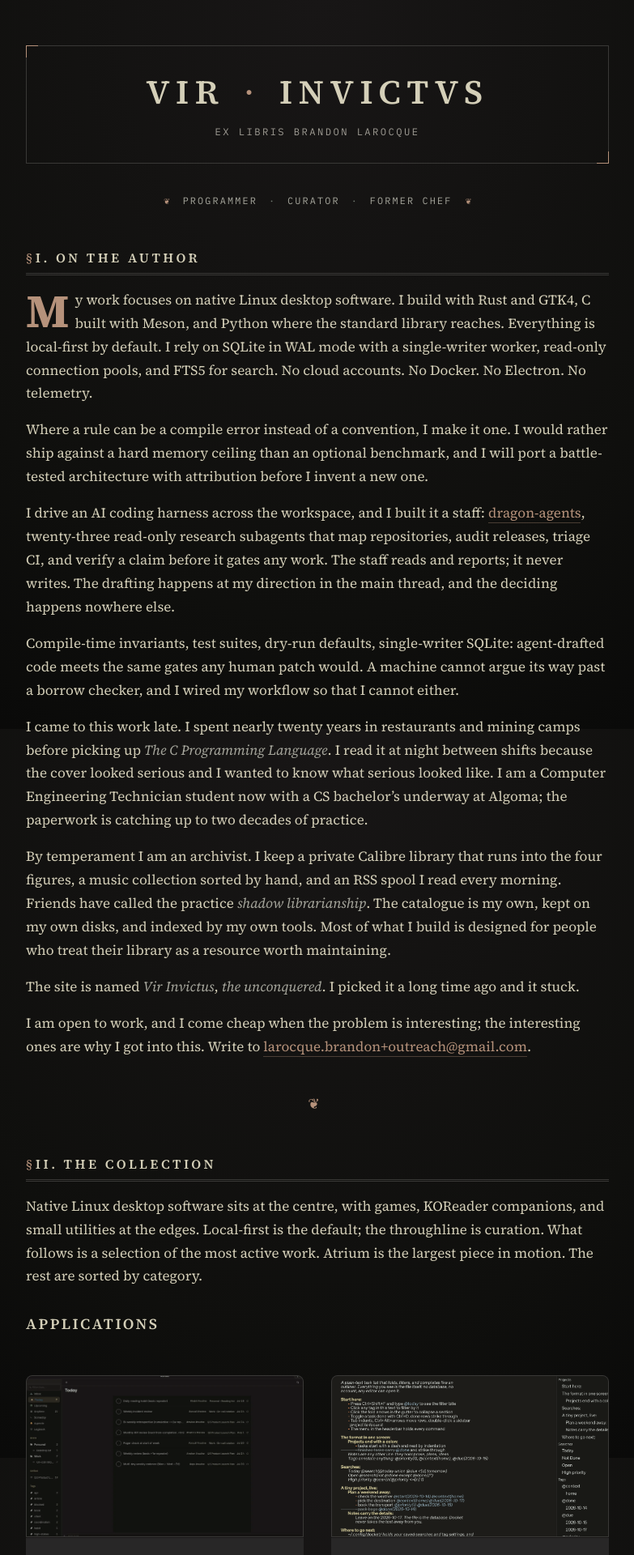
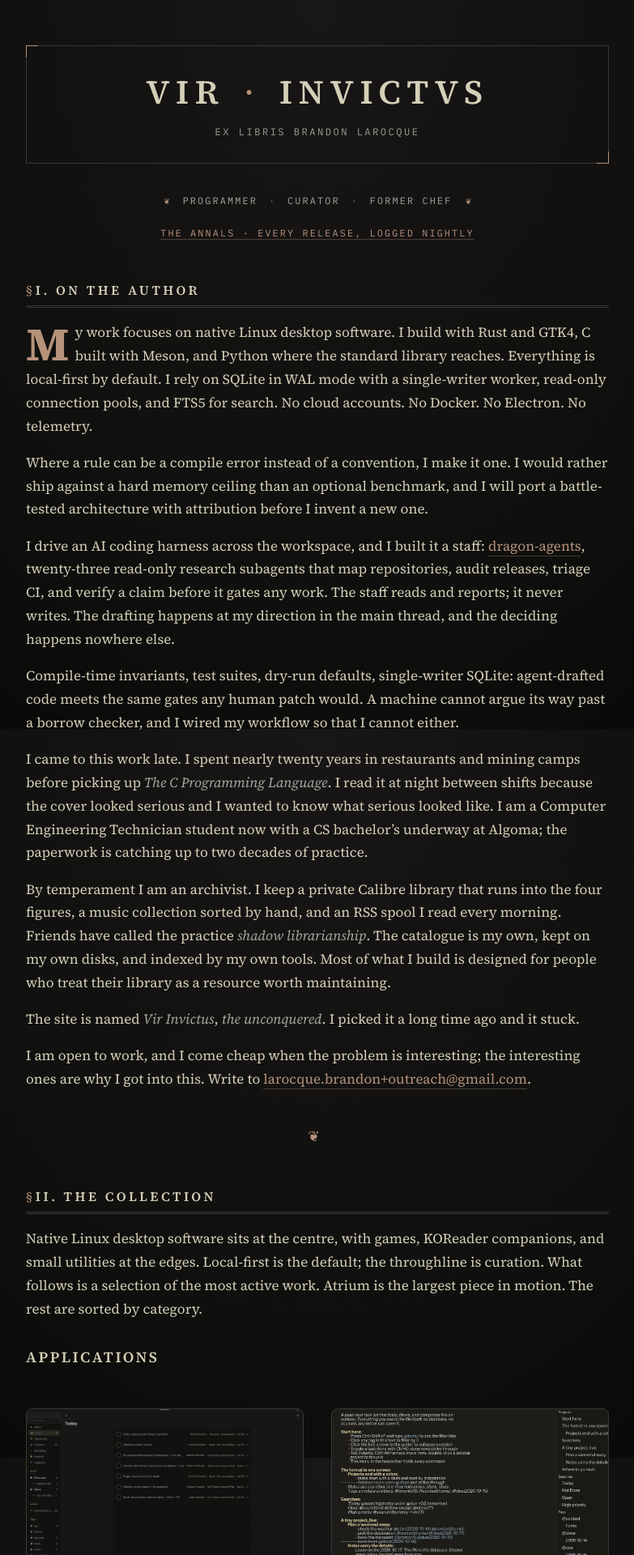
Before and after one commit to VirInvictus/VirInvictus.github.io, a Jekyll site: the page built from README.md, in a window 1280 px wide. Shown: the top 1920 px of the page at 81% size, without its empty margins (248-1031 px from the left). Built offline with Jekyll 4.4.1, drawn with Linux system fonts in a browser that asks for light colours.

Commit message:
home: annals topline under the sigils strip
The patchnotes page had exactly one inbound link, buried in the ledger
line at the bottom of § II; it deserves a front-door pointer. The new
line mirrors the sigils idiom (centered mono, letterspaced, uppercase)
and carries the base peach link affordance, so the two lines read as
one running head. Sigils bottom margin drops to 1.4em to keep the pair
tight; the topline carries the 3.2em section gap.

```diff
--- a/README.md
+++ b/README.md
@@ -18,6 +18,8 @@ permalink: /
   <span class="sigils__sep">·</span> former chef
   <span class="sigils__ornament">❦</span>
 </p>
+
+<p class="annals-topline"><a href="{{ '/patchnotes/' | relative_url }}">the annals · every release, logged nightly</a></p>
 
 ## I. On the Author
 {: #on-the-author}
--- a/assets/css/style.scss
+++ b/assets/css/style.scss
@@ -113,7 +113,7 @@ body {
 /* ────────────── Sigils strip ────────────── */
 .sigils {
   text-align: center;
-  margin: 0 auto 3.2em;
+  margin: 0 auto 1.4em;
   font-family: var(--mono);
   font-size: 0.74rem;
   letter-spacing: 0.18em;
@@ -129,6 +129,19 @@ body {
 .sigils__sep {
   color: var(--overlay1);
   margin: 0 0.4em;
+}
+
+/* ────────────── Annals topline ────────────── */
+/* The front door's link to /patchnotes/; mirrors the sigils strip so the
+   two lines read as one running head, with the base peach link affordance. */
+.annals-topline {
+  text-align: center;
+  margin: 0 auto 3.2em;
+  font-family: var(--mono);
+  font-size: 0.74rem;
+  letter-spacing: 0.18em;
+  text-transform: uppercase;
+  line-height: 2;
 }
 
 /* ────────────── Headings ────────────── */
```
